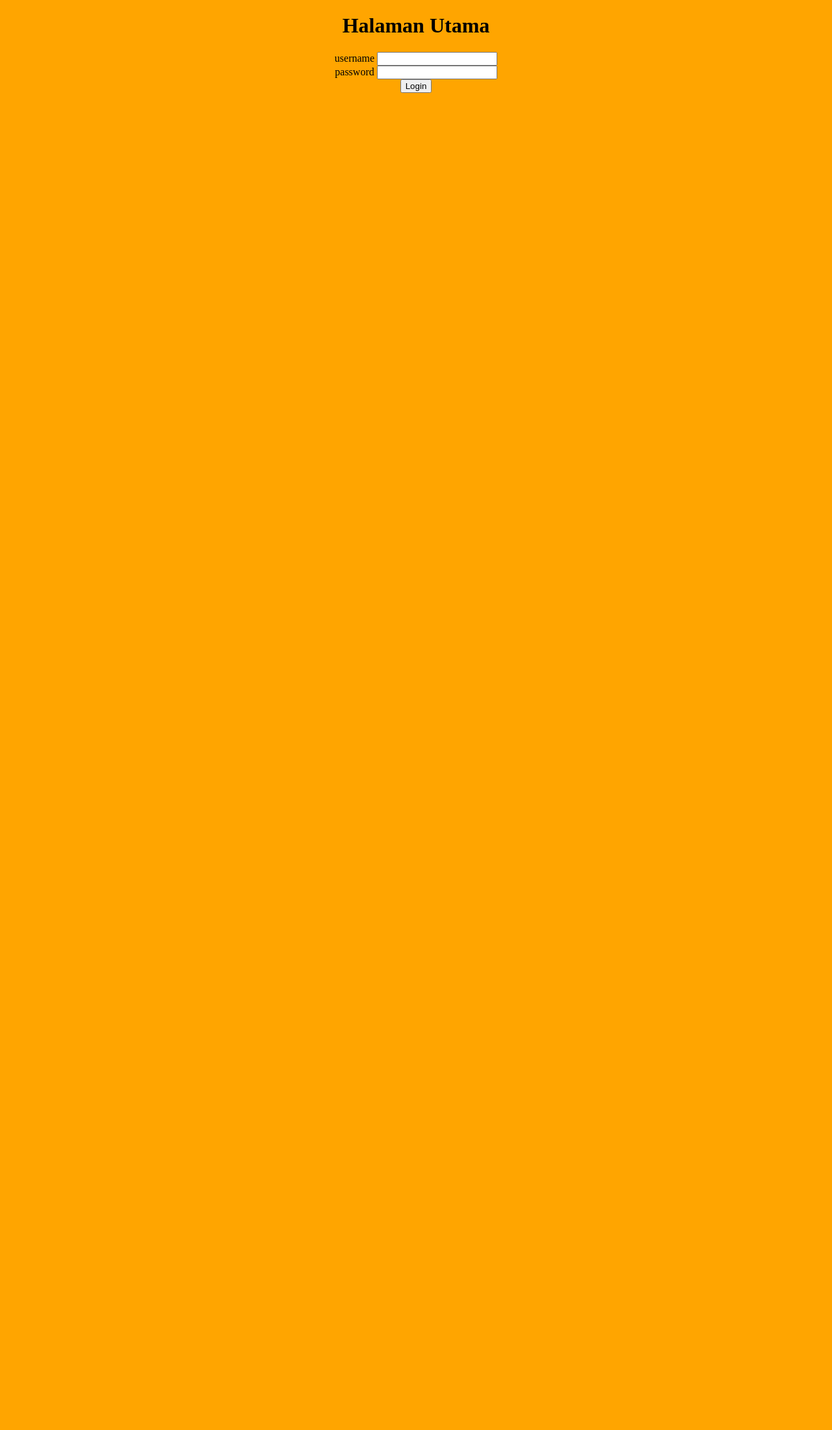
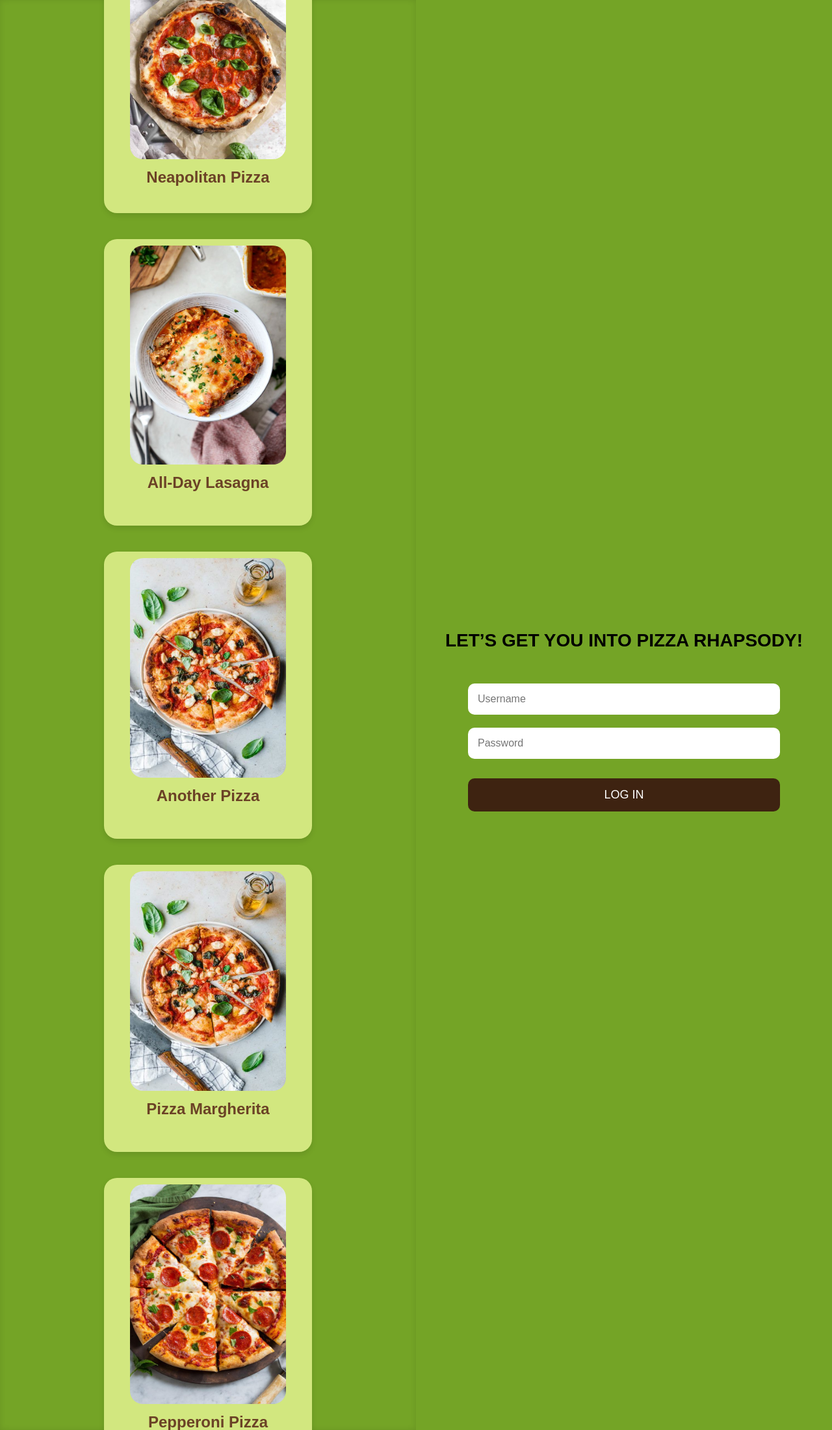
Before and after one commit to Vicky-Kaseger/TugasPizzaWeb, a PHP site: page /login.php in a window 1280 px wide. Shown: the whole page at 65% size. Run offline with PHP 8.4, Linux system fonts and the light colour scheme.

Commit message:
design tampilan awal

```diff
--- a/login.php
+++ b/login.php
@@ -52,8 +52,41 @@ if($_SERVER["REQUEST_METHOD"] == "POST") {
         <link rel="stylesheet" type="text/css" href="style.css">
     </head>
     <body>
+    <div class="container">
+        <div class="menu">
+            <div class="menu-item">
+                <img src="./Assets/pizza1.jpg" alt="pizza1">
+                <h2>Neapolitan Pizza</h2>
+            </div>
+            <div class="menu-item">
+                <img src="./Assets/pizza2.jpg" alt="pizza2">
+                <h2>All-Day Lasagna</h2>
+            </div>
+            <div class="menu-item">
+                <img src="./Assets/pizza3.jpg" alt="pizza3">
+                <h2>Another Pizza</h2>
+            </div>
+            <div class="menu-item">
+                <img src="./Assets/pizza3.jpg" alt="pizza4">
+                <h2>Pizza Margherita</h2>
+            </div>
+            <div class="menu-item">
+                <img src="./Assets/pizza5.jpg" alt="pizza5">
+                <h2>Pepperoni Pizza</h2>
+            </div>
+        </div>
+        <div class="login">
+            <h1>LET’S GET YOU INTO PIZZA RHAPSODY!</h1>
 
-    <center>
+            <form action = "#" method = "POST">
+                <input type="text" placeholder="Username" name="username">
+                <input type="password" placeholder="Password" name="password">
+                <button type="submit">LOG IN</button>
+            </form>
+        </div>
+    </div>
+
+    <!-- <center>
         <h1>Halaman Utama</h1>
 
         <form action = "#" method = "POST">
@@ -73,7 +106,7 @@ if($_SERVER["REQUEST_METHOD"] == "POST") {
 
 </form>
 
-</center>
+</center> -->
 
 </body>
 </html>
--- a/style.css
+++ b/style.css
@@ -1,3 +1,91 @@
 body {
-    background-color: orange;
+    font-family: Arial, sans-serif;
+    background-color: #a3c686;
+    margin: 0;
+    padding: 0;
+    overflow: hidden; /* Prevents entire page from scrolling */
 }
+
+.container {
+    display: flex;
+    height: 100vh;
+}
+
+.menu {
+    background-color: #74A426;
+    width: 50%;
+    display: flex;
+    flex-direction: column;
+    align-items: center;
+    justify-content: center;
+    padding: 20px;
+    overflow-y: auto; /* Allows only the menu section to scroll */
+    box-shadow: inset 0 0 10px rgba(0, 0, 0, 0.1); /* Adds inner shadow for aesthetic */
+}
+
+.menu-item {
+    margin: 20px 0;
+    text-align: center;
+    background: #D2E77F;
+    border-radius: 20px;
+    box-shadow: 0 4px 8px rgba(0, 0, 0, 0.1); /* Adds shadow around boxes */
+    padding: 10px;
+    width: 50%; /* Adjust the width to fit nicely within the container */
+}
+
+.menu-item img {
+    width: 80%;
+    height: 80%;
+    border-radius: 20px;
+}
+
+.menu-item h2 {
+    font-size: 24px;
+    color: #6b4226;
+    margin-top: 10px;
+}
+
+.login {
+    width: 50%;
+    display: flex;
+    flex-direction: column;
+    align-items: center;
+    justify-content: center;
+    background-color: #74A426;
+    color: black;
+    padding: 20px;
+}
+
+.login h1 {
+    font-size: 28px;
+    margin-bottom: 40px;
+}
+
+.login form {
+    display: flex;
+    flex-direction: column;
+    width: 80%;
+}
+
+.login input {
+    margin: 10px 0;
+    padding: 15px;
+    border: none;
+    border-radius: 10px;
+    font-size: 16px;
+}
+
+.login button {
+    margin-top: 20px;
+    padding: 15px;
+    background-color: #3e2311;
+    color: white;
+    border: none;
+    border-radius: 10px;
+    font-size: 18px;
+    cursor: pointer;
+}
+
+.login button:hover {
+    background-color: #2d1a0e;
+}
```
Also changed, not shown: Assets/pizza1.jpg (added), Assets/pizza2.jpg (added), Assets/pizza3.jpg (added), Assets/pizza4.jpg (added), Assets/pizza5.jpg (added).
